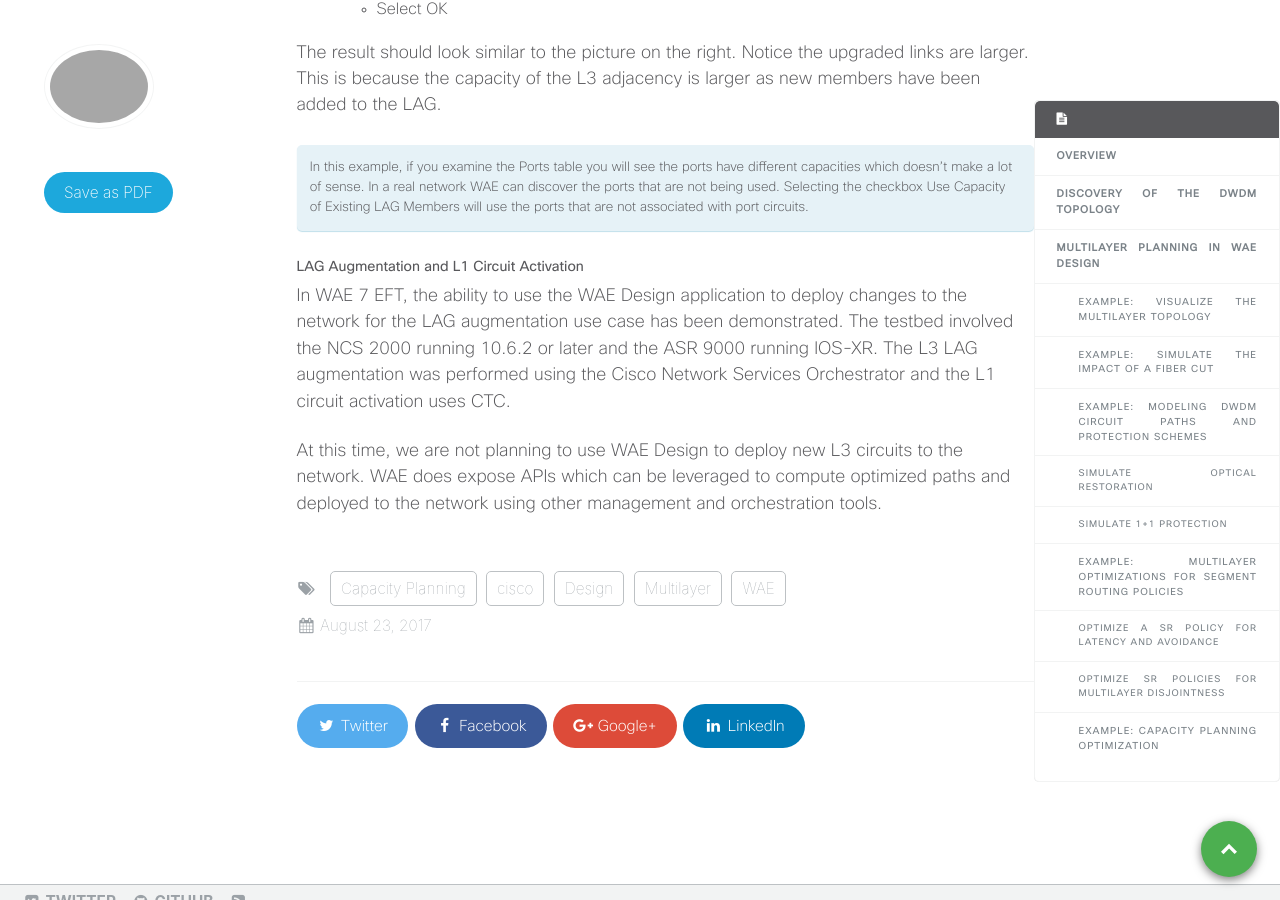
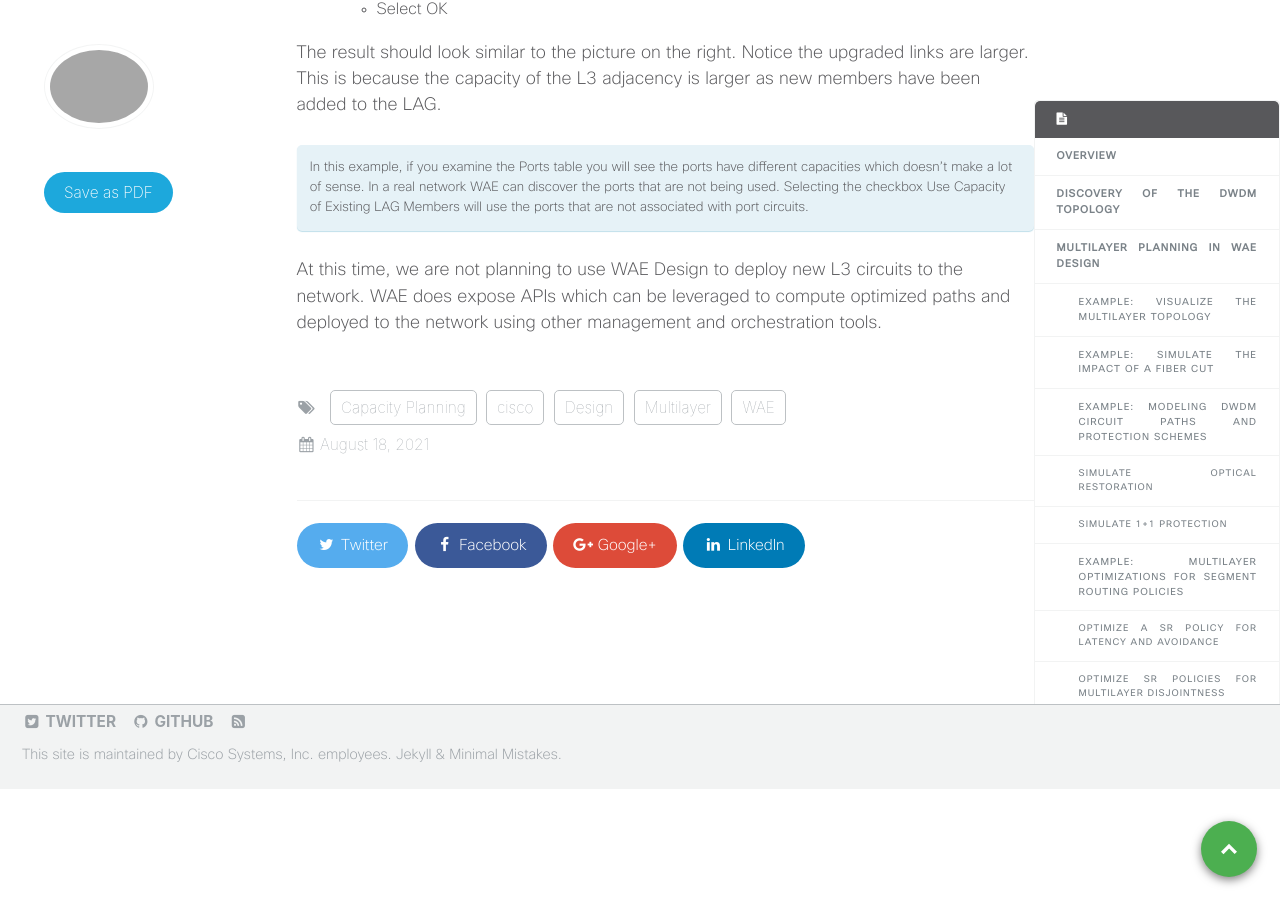
Before and after one commit to xrdocs/automation, a Jekyll site: the page built from _tutorials/2017-08-23-multilayer-planning-with-the-wan-automation-engine.md, in a window 1280 px wide and 900 px high, scrolled down 10199 px. Built offline with Jekyll 4.4.1, drawn with Linux system fonts in a browser that asks for light colours; comment, search, counter and statistics services are not loaded.

Commit message:
Removed deprecated section

```diff
--- a/_tutorials/2017-08-23-multilayer-planning-with-the-wan-automation-engine.md
+++ b/_tutorials/2017-08-23-multilayer-planning-with-the-wan-automation-engine.md
@@ -1,6 +1,6 @@
 ---
 published: true
-date: '2017-08-23 12:29 -0700'
+date: '2021-08-18 22:30 +0800'
 title: Multilayer Planning with the WAN Automation Engine
 author: Josh Peters
 excerpt: >-
@@ -239,7 +239,4 @@ The result should look similar to the picture on the right. Notice the upgraded
 In this example, if you examine the Ports table you will see the ports have different capacities which doesn't make a lot of sense. In a real network WAE can discover the ports that are not being used. Selecting the checkbox Use Capacity of Existing LAG Members will use the ports that are not associated with port circuits.
 {: .notice--info}
 
-#### LAG Augmentation and L1 Circuit Activation
-In WAE 7 EFT, the ability to use the WAE Design application to deploy changes to the network for the LAG augmentation use case has been demonstrated. The testbed involved the NCS 2000 running 10.6.2 or later and the ASR 9000 running IOS-XR. The L3 LAG augmentation was performed using the Cisco Network Services Orchestrator and the L1 circuit activation uses CTC.
-
 At this time, we are not planning to use WAE Design to deploy new L3 circuits to the network. WAE does expose APIs which can be leveraged to compute optimized paths and deployed to the network using other management and orchestration tools.
```
